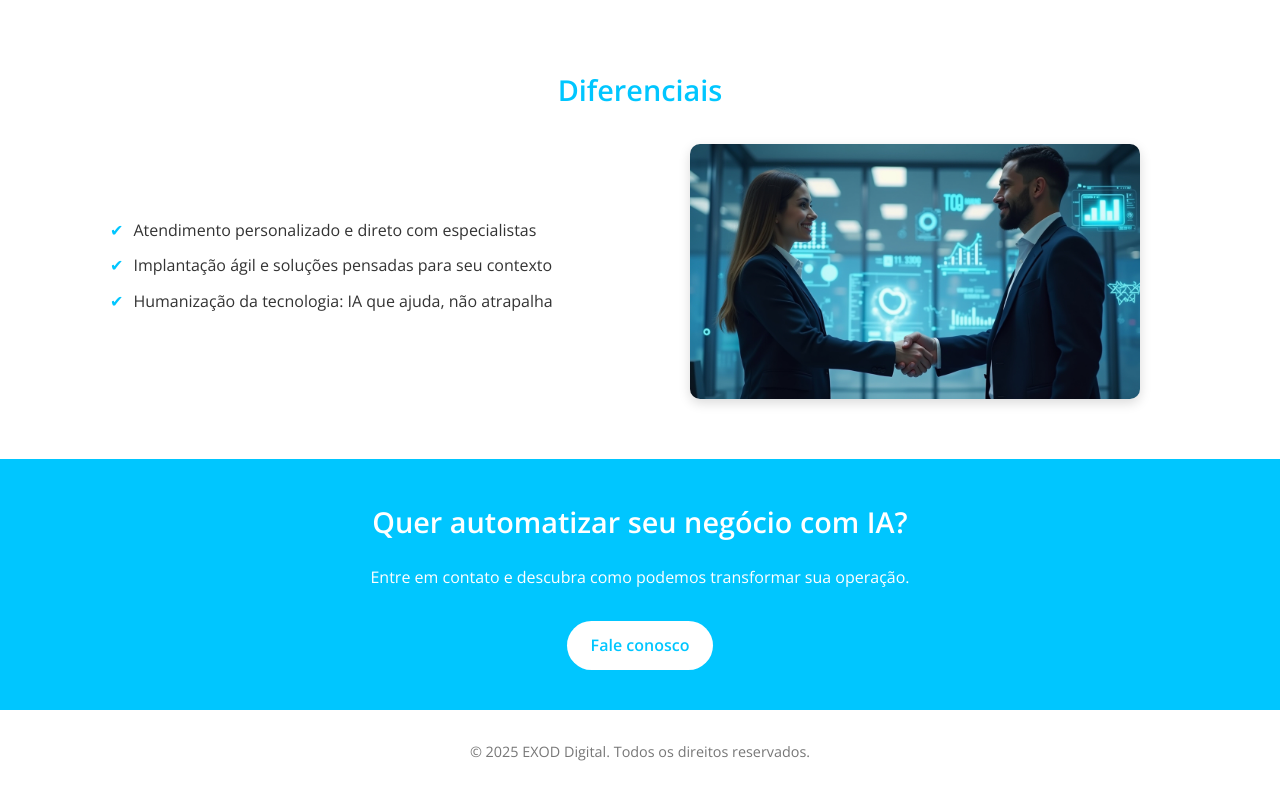
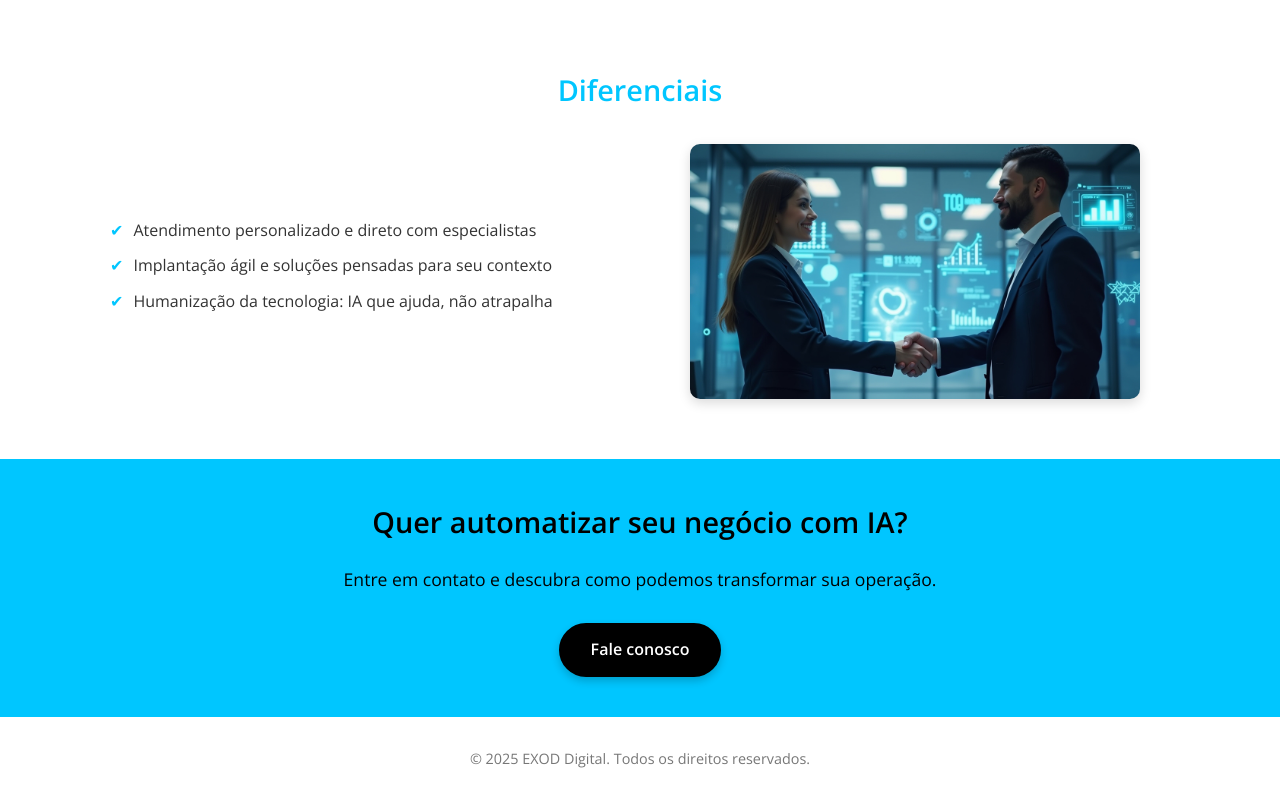
Before and after one commit to EXOD-Digital/exod-web, a plain HTML site: page index.html in a window 1280 px wide. Shown: the part 1178-1978 px from the top of the page. Drawn offline with nearby package versions, Linux system fonts and the light colour scheme.

Commit message:
Melhorias no design: texto preto na seção CTA e botão com fundo preto e texto branco

```diff
--- a/css/style.css
+++ b/css/style.css
@@ -127,31 +127,39 @@ ul li::before {
 
 .cta {
     background: #00c6ff;
-    color: white;
+    color: #000;  /* Alterado para preto */
     text-align: center;
     padding: 40px 20px;
     animation: fadeIn 1s ease-in-out;
 }
 
 .cta h2 {
-    color: white;
+    color: #000;  /* Alterado para preto */
     margin-bottom: 20px;
+    font-weight: 600;
+}
+
+.cta p {
+    color: #000;  /* Garantindo que o parágrafo também esteja em preto */
+    font-size: 1.1rem;
 }
 
 .cta a {
     display: inline-block;
-    background: #fff;
-    color: #00c6ff;
-    padding: 12px 24px;
+    background: #000;
+    color: #fff;
+    padding: 12px 30px;
     border-radius: 30px;
     font-weight: 600;
     text-decoration: none;
     transition: 0.3s;
     margin-top: 10px;
+    border: 2px solid #000; /* Mantendo a borda preta */
+    box-shadow: 0 4px 8px rgba(0,0,0,0.2);
 }
 
 .cta a:hover {
-    background: #e0e0e0;
+    background: #333;
     transform: translateY(-2px);
 }
 
```
